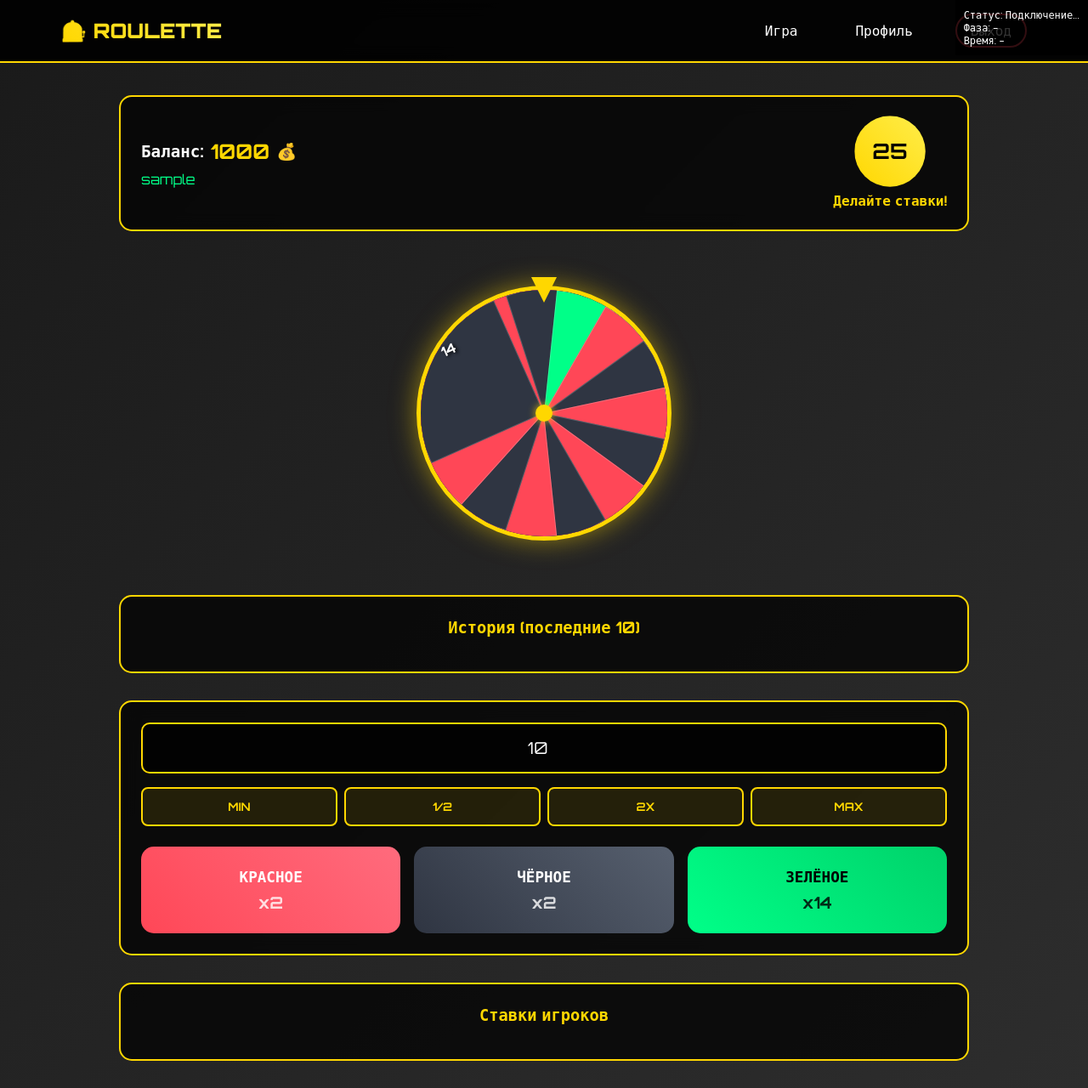
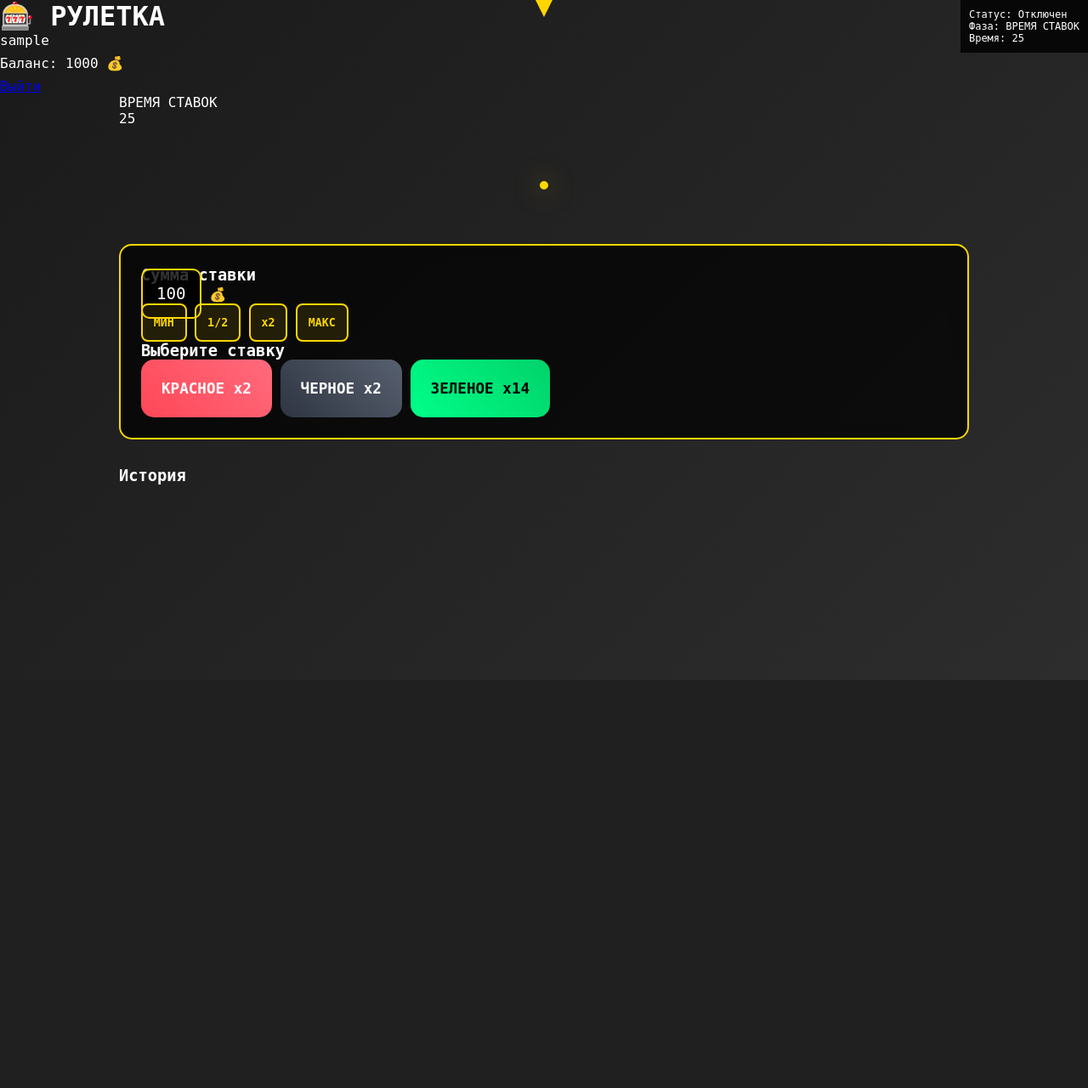
Before and after one commit to esketitniy/telegram-roulette-bot, a Flask app: page / in a window 1280 px wide. Shown: the whole page at 85% size. After the commit the page ends 800 px from the top, so only its background shows below. Run offline with Flask 3, Linux system fonts and the light colour scheme; the visitor is signed in with stand-in values (Sample User, id 1); data comes from the database, SQL or seed files in the repository; some libraries are stand-ins or nearby versions.

Commit message:
Update index.html

```diff
--- a/templates/index.html
+++ b/templates/index.html
@@ -1,135 +1,159 @@
-{% extends "base.html" %}
+<!DOCTYPE html>
+<html lang="ru">
+<head>
+    <meta charset="UTF-8">
+    <meta name="viewport" content="width=device-width, initial-scale=1.0">
+    <title>Рулетка - Онлайн Казино</title>
+    <link rel="stylesheet" href="{{ url_for('static', filename='css/style.css') }}">
+    <script src="https://cdnjs.cloudflare.com/ajax/libs/socket.io/4.0.1/socket.io.js"></script>
+</head>
+<body>
+    <!-- Отладочная информация -->
+    <div id="debug-info" style="position: fixed; top: 0; right: 0; background: rgba(0,0,0,0.8); color: white; padding: 10px; font-size: 12px; z-index: 9999;">
+        <div>Статус: <span id="connection-status">Подключение...</span></div>
+        <div>Фаза: <span id="debug-phase">-</span></div>
+        <div>Время: <span id="debug-time">-</span></div>
+    </div>
 
-{% block content %}
-<!-- Добавь это в начало body -->
-<div id="debug-info" style="position: fixed; top: 0; right: 0; background: rgba(0,0,0,0.8); color: white; padding: 10px; font-size: 12px; z-index: 9999;">
-    <div>Статус: <span id="connection-status">Подключение...</span></div>
-    <div>Фаза: <span id="debug-phase">-</span></div>
-    <div>Время: <span id="debug-time">-</span></div>
-</div>
+    <div class="container">
+        <!-- Заголовок -->
+        <header class="header">
+            <div class="header-content">
+                <h1 class="logo">🎰 РУЛЕТКА</h1>
+                <div class="user-info">
+                    <span class="username">{{ user.username }}</span>
+                    <span class="balance-display">
+                        Баланс: <span id="balance">{{ user.balance }}</span> 💰
+                    </span>
+                    <a href="{{ url_for('logout') }}" class="logout-btn">Выйти</a>
+                </div>
+            </div>
+        </header>
 
-<script>
-// Отладочная информация
-setInterval(() => {
-    const game = window.rouletteGame;
-    if (game) {
-        document.getElementById('connection-status').textContent = game.isConnected ? 'Подключен' : 'Отключен';
-        document.getElementById('debug-phase').textContent = document.getElementById('game-phase')?.textContent || '-';
-        document.getElementById('debug-time').textContent = document.getElementById('timer')?.textContent || '-';
-    }
-}, 1000);
-</script>
+        <!-- Главный игровой контент -->
+        <main class="game-container">
+            <!-- Статус игры -->
+            <div class="game-status">
+                <div id="game-phase" class="game-phase betting">ВРЕМЯ СТАВОК</div>
+                <div id="timer" class="timer">25</div>
+            </div>
 
-<div class="game-container">
-    <!-- Информационная панель -->
-    <div class="info-panel">
-        <div class="user-info">
-            <div class="balance">
-                <span class="balance-label">Баланс:</span>
-                <span class="balance-amount" id="balance">{{ user.balance }}</span>
-                <span class="currency">💰</span>
+            <!-- Рулетка -->
+            <div class="roulette-container">
+                <div class="roulette-wrapper">
+                    <div id="roulette-wheel" class="roulette-wheel">
+                        <!-- Секторы рулетки (15 секторов) -->
+                        <div class="sector red" data-number="1" style="transform: rotate(0deg)">1</div>
+                        <div class="sector black" data-number="2" style="transform: rotate(24deg)">2</div>
+                        <div class="sector red" data-number="3" style="transform: rotate(48deg)">3</div>
+                        <div class="sector black" data-number="4" style="transform: rotate(72deg)">4</div>
+                        <div class="sector green" data-number="0" style="transform: rotate(96deg)">0</div>
+                        <div class="sector red" data-number="5" style="transform: rotate(120deg)">5</div>
+                        <div class="sector black" data-number="6" style="transform: rotate(144deg)">6</div>
+                        <div class="sector red" data-number="7" style="transform: rotate(168deg)">7</div>
+                        <div class="sector black" data-number="8" style="transform: rotate(192deg)">8</div>
+                        <div class="sector red" data-number="9" style="transform: rotate(216deg)">9</div>
+                        <div class="sector black" data-number="10" style="transform: rotate(240deg)">10</div>
+                        <div class="sector red" data-number="11" style="transform: rotate(264deg)">11</div>
+                        <div class="sector black" data-number="12" style="transform: rotate(288deg)">12</div>
+                        <div class="sector red" data-number="13" style="transform: rotate(312deg)">13</div>
+                        <div class="sector black" data-number="14" style="transform: rotate(336deg)">14</div>
+                    </div>
+                    <div class="roulette-pointer"></div>
+                </div>
             </div>
-            <div class="user-name">{{ user.username }}</div>
-        </div>
 
-        <div class="game-info">
-            <div class="timer">
-                <div class="timer-circle">
-                    <span id="timer-text">25</span>
+            <!-- Отображение выигрышного номера -->
+            <div id="winning-number" class="winning-number" style="display: none;">
+                <span class="winning-label">Выпало:</span>
+                <span class="winning-value">0</span>
+            </div>
+
+            <!-- Панель ставок -->
+            <div class="betting-panel">
+                <div class="bet-amount-section">
+                    <h3>Сумма ставки</h3>
+                    <div class="bet-amount-display">
+                        <span id="bet-amount">100</span> 💰
+                    </div>
+                    <div class="bet-controls">
+                        <button class="bet-btn" data-type="min">МИН</button>
+                        <button class="bet-btn" data-type="half">1/2</button>
+                        <button class="bet-btn" data-type="double">x2</button>
+                        <button class="bet-btn" data-type="max">МАКС</button>
+                    </div>
                 </div>
-                <div class="phase-text" id="phase-text">Делайте ставки!</div>
+
+                <div class="betting-options">
+                    <h3>Выберите ставку</h3>
+                    <div class="color-bets">
+                        <button class="color-bet red" data-color="red">
+                            <span class="bet-name">КРАСНОЕ</span>
+                            <span class="bet-multiplier">x2</span>
+                        </button>
+                        <button class="color-bet black" data-color="black">
+                            <span class="bet-name">ЧЕРНОЕ</span>
+                            <span class="bet-multiplier">x2</span>
+                        </button>
+                        <button class="color-bet green" data-color="green">
+                            <span class="bet-name">ЗЕЛЕНОЕ</span>
+                            <span class="bet-multiplier">x14</span>
+                        </button>
+                    </div>
+                </div>
+            </div>
+
+            <!-- История игр -->
+            <div class="history-section">
+                <h3>История</h3>
+                <div id="history-list" class="history-list">
+                    {% for game in history %}
+                    <div class="history-item {{ game.result }}">
+                        <span class="history-number">{{ game.number }}</span>
+                    </div>
+                    {% endfor %}
+                </div>
+            </div>
+        </main>
+    </div>
+
+    <!-- Модальные окна -->
+    <!-- Модальное окно выигрыша -->
+    <div id="win-modal" class="modal" style="display: none;">
+        <div class="modal-content win-modal">
+            <span class="close">&times;</span>
+            <div class="modal-body">
+                <h2>🎉 ПОЗДРАВЛЯЕМ! 🎉</h2>
+                <p id="win-text">Вы выиграли!</p>
+                <div class="confetti-container"></div>
             </div>
         </div>
     </div>
 
-<!-- Рулетка -->
-<div class="roulette-container">
-    <div class="roulette-wheel-container">
-        <div class="roulette-wheel" id="roulette-wheel">
-            <!-- 15 секторов с номерами -->
-            <div class="sector red" data-number="1">1</div>
-            <div class="sector black" data-number="2">2</div>
-            <div class="sector red" data-number="3">3</div>
-            <div class="sector black" data-number="4">4</div>
-            <div class="sector green" data-number="0">0</div>
-            <div class="sector red" data-number="5">5</div>
-            <div class="sector black" data-number="6">6</div>
-            <div class="sector red" data-number="7">7</div>
-            <div class="sector black" data-number="8">8</div>
-            <div class="sector red" data-number="9">9</div>
-            <div class="sector black" data-number="10">10</div>
-            <div class="sector red" data-number="11">11</div>
-            <div class="sector black" data-number="12">12</div>
-            <div class="sector red" data-number="13">13</div>
-            <div class="sector black" data-number="14">14</div>
-        </div>
-        <div class="roulette-pointer"></div>
-    </div>
-</div>
-
-    <!-- История выпадений -->
-    <div class="history-container">
-        <h3>История (последние 10)</h3>
-        <div class="history-items" id="history-items">
-            {% for item in history %}
-                <div class="history-item {{ item.result }}">
-                    <span class="history-color"></span>
-                </div>
-            {% endfor %}
+    <!-- Модальное окно проигрыша -->
+    <div id="lose-modal" class="modal" style="display: none;">
+        <div class="modal-content lose-modal">
+            <span class="close">&times;</span>
+            <div class="modal-body">
+                <h2>😔 НЕ ПОВЕЗЛО</h2>
+                <p id="lose-text">В этот раз не повезло!</p>
+                <p>Попробуйте еще раз!</p>
+            </div>
         </div>
     </div>
 
-    <!-- Панель ставок -->
-    <div class="betting-panel">
-        <div class="bet-input-container">
-            <input type="number" id="bet-amount" placeholder="Сумма ставки" min="10" value="10">
-            <div class="bet-buttons">
-                <button class="bet-btn" onclick="setBetAmount('min')">MIN</button>
-                <button class="bet-btn" onclick="setBetAmount('half')">1/2</button>
-                <button class="bet-btn" onclick="setBetAmount('double')">2X</button>
-                <button class="bet-btn" onclick="setBetAmount('max')">MAX</button>
-            </div>
-        </div>
-
-        <div class="color-buttons">
-            <button class="color-bet red" onclick="placeBet('red')">
-                <span class="bet-label">КРАСНОЕ</span>
-                <span class="multiplier">x2</span>
-            </button>
-            <button class="color-bet black" onclick="placeBet('black')">
-                <span class="bet-label">ЧЁРНОЕ</span>
-                <span class="multiplier">x2</span>
-            </button>
-            <button class="color-bet green" onclick="placeBet('green')">
-                <span class="bet-label">ЗЕЛЁНОЕ</span>
-                <span class="multiplier">x14</span>
-            </button>
-        </div>
-    </div>
-
-    <!-- Ставки игроков -->
-    <div class="players-bets">
-        <h3>Ставки игроков</h3>
-        <div class="bets-container" id="bets-container">
-            <!-- Ставки будут добавляться динамически -->
-        </div>
-    </div>
-</div>
-
-<!-- Модальные окна -->
-<div class="modal" id="win-modal">
-    <div class="modal-content win">
-        <h2>🎉 ВЫИГРЫШ! 🎉</h2>
-        <p id="win-text"></p>
-        <button onclick="closeModal()" class="btn-close">Закрыть</button>
-    </div>
-</div>
-
-<div class="modal" id="lose-modal">
-    <div class="modal-content lose">
-        <h2>😔 Не повезло</h2>
-        <p id="lose-text"></p>
-        <button onclick="closeModal()" class="btn-close">Закрыть</button>
-    </div>
-</div>
-{% endblock %}
+    <!-- Скрипты -->
+    <script src="{{ url_for('static', filename='js/game.js') }}"></script>
+    <script>
+        // Отладочная информация
+        setInterval(() => {
+            const game = window.rouletteGame;
+            if (game) {
+                document.getElementById('connection-status').textContent = game.isConnected ? 'Подключен' : 'Отключен';
+                document.getElementById('debug-phase').textContent = document.getElementById('game-phase')?.textContent || '-';
+                document.getElementById('debug-time').textContent = document.getElementById('timer')?.textContent || '-';
+            }
+        }, 1000);
+    </script>
+</body>
+</html>
```
